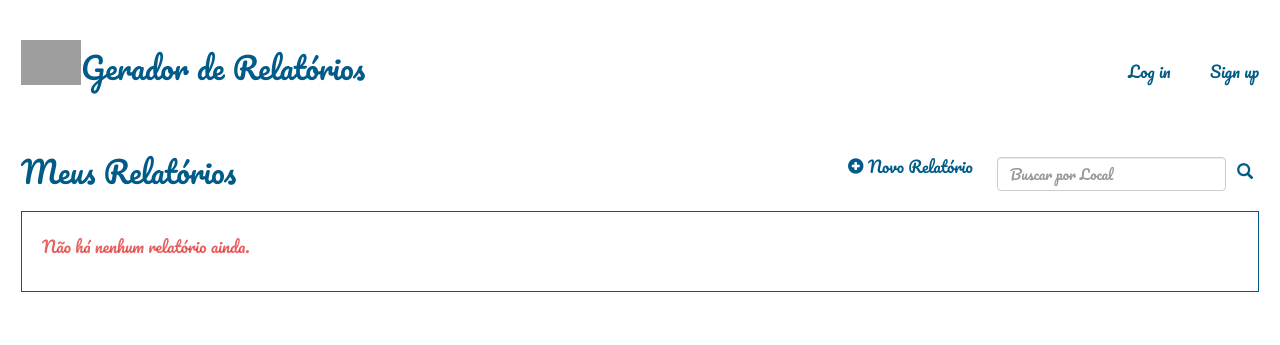
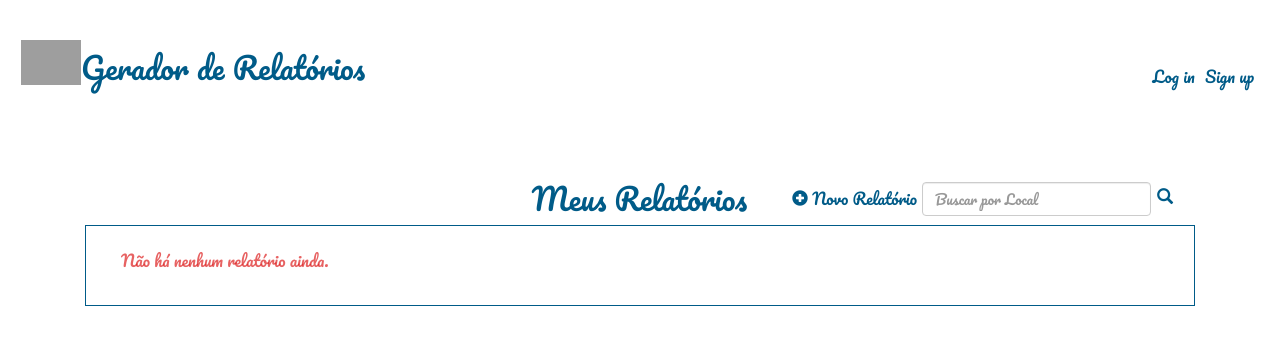
Before and after one commit to fpcoutinho/gerador, a Django app: template relatorio/templates/relatorio/relatorio_list.html in a window 1280 px wide. Shown: the top 345 px of the page. Run offline with Django 3.2, Linux system fonts and the light colour scheme; the template is opened without the code that fills it, so the values that code supplies are empty; some libraries are stand-ins or nearby versions; grey boxes are pictures that could not be loaded.

Commit message:
mobile-responsive. ainda sem nav-bar na direita.

```diff
--- a/assets/styles.css
+++ b/assets/styles.css
@@ -65,13 +65,14 @@ img{
 }
 
 
+
 #relatorios{
     width: 100%;
     display: table;
     border: 1px solid #005b88;
 }
 #relatorio{
-    width: 350px;
+    width: 309px;
     border-radius: 20px;
     float: left;
     box-shadow: -2px 3px #005b88bd;
@@ -81,6 +82,7 @@ img{
 }
 
 #relatorio-visualiza-wrapper{
+    width: 80%;
     display: flex;
     align-items: center;
     justify-content: center;
@@ -88,14 +90,16 @@ img{
 }
 
 #relatorio-visualiza{
-    width: 800px;
     border-radius: 20px;
     align-self: center;
     text-align: center;
     border: 2px solid #005b88;
     margin: 40px;
+    margin-top: 5px;
+    margin-left: auto;
     padding: 30px;
     font-size: 17px;
+    position: relative;
 }
 #relatorio-visualiza p{
     display: table;
@@ -132,7 +136,7 @@ a, a:hover, a:visited, .dropdown-item:visited{
     text-decoration: none;
 }
 
-a:hover, .botao-icon:hover{
+a:hover, #botao-icon:hover{
     color: #0082c4;
 }
 
@@ -159,7 +163,13 @@ nav{
     justify-self: end;
 }
 
-nav li{
+.navbar{
+    margin-bottom: 0px;
+    padding-bottom: 0px;
+    margin-top: 3%;
+}
+
+nav a{
     display: inline-block;
     margin-left: 20px;
 }
@@ -174,19 +184,30 @@ nav li{
     font-family: Pacifico;
     color: #005b88;
     cursor: pointer;
-    size-adjust: 2px;
     border-width: 0;
+    justify-self: start;
     cursor: pointer;
-    padding-left: 15px;
+    padding: 5px;
 }
 
+.navbar-collapse{
+    justify-content: flex-end;
+}
 
 .glyphicon:hover{
     color: #0082c4;
 }
 
+.navbar-brand {
+    margin-left: 0px;
+    font-size: 30px;
+    cursor:default;
+}
+
+
 #meusrelatoriosdiv{
     display: inline-table;
+    text-align: center;
 }
 
 #criaRelatorio{
--- a/relatorio/templates/relatorio/circuito_add.html
+++ b/relatorio/templates/relatorio/circuito_add.html
@@ -7,7 +7,7 @@
                 <span class="glyphicon glyphicon-circle-arrow-left"></span>
             </button>
         Adicionar Circuito</h2>
-        <div id="relatorio-visualiza-wrapper">
+        <div id="relatorio-visualiza-wrapper"  class="container">
             <div id="criaRelatorio">
                 <form class="site-form" action="{% url 'relatorio:addcircuito' rel_id=rel_pai %}" method="post">
                     {% csrf_token %}
--- a/relatorio/templates/relatorio/relatorio_cria.html
+++ b/relatorio/templates/relatorio/relatorio_cria.html
@@ -3,7 +3,7 @@
 
 {% block content %}
         <h2 class="loginheader">Criar Relatório</h2>
-        <div id="relatorio-visualiza-wrapper">
+        <div id="relatorio-visualiza-wrapper"  class="container">
             <div id="criaRelatorio">
                 <form class="site-form" enctype="multipart/form-data" action="{% url 'relatorio:cria' %}" method="post">
                     {% csrf_token %}
--- a/relatorio/templates/relatorio/relatorio_edita.html
+++ b/relatorio/templates/relatorio/relatorio_edita.html
@@ -3,7 +3,7 @@
 
 {% block content %}
         <h2 class="loginheader"><button id="botao-icon" onclick="history.back()">Relatório</button></h2>
-        <div id="relatorio-visualiza-wrapper">
+        <div id="relatorio-visualiza-wrapper"  class="container">
         <div id="criaRelatorio">
                 <form class="site-form" enctype="multipart/form-data" action="" method="post">
                         {% csrf_token %}
--- a/relatorio/templates/relatorio/relatorio_list.html
+++ b/relatorio/templates/relatorio/relatorio_list.html
@@ -1,27 +1,35 @@
 {% extends 'base_layout.html'%}
 
 {% block content %}
-    <header>
-        <div id="meusrelatoriosdiv">
-            <h2>Meus Relatórios</h2>
-        </div>
-        <nav>
-            <li>
-                <a id="botao-icon" href="{% url 'relatorio:cria' %}">
+
+    <div id="relatorios-lista" class="container">
+        <nav class="navbar navbar-expand-lg">
+            <a class="navbar-brand" href="#">Meus Relatórios</a>
+            <button class="navbar-toggler" type="button" data-toggle="collapse" data-target="#navbarSupportedContent" aria-controls="navbarSupportedContent" aria-expanded="false" aria-label="Toggle navigation">
+              <h3><span class="glyphicon glyphicon-menu-hamburger"></span></h3>
+            </button>
+            <div class="collapse navbar-collapse" id="navbarSupportedContent">
+              <ul class="nav justify-content-end">
+                <li class="nav-item active">
+                    <a id="botao-icon" class="nav-link" href="{% url 'relatorio:cria' %}">
                         <span class="glyphicon glyphicon-plus-sign"></span>
                         Novo Relatório
                     </a>
                 </li>
-            <li>
-                <form method=POST action="{% url 'home' %}" class="form-inline">
+                <li class="nav-item active">
+                  <form method=POST action="{% url 'home' %}" class="form-inline my-2 my-lg-0">
                     {% csrf_token %}
-                    <input class="form-control me-2" type="search" placeholder="Buscar por Local" aria-label="Search" name="busca">
-                    <button class="btn-outline-secondary" id="searchbutton" type="submit"><span class="glyphicon glyphicon-search"></span></button>
+                    <input class="form-control mr-sm-2" type="search" placeholder="Buscar por Local" aria-label="Search" name="busca">
+                    <button class="btn-outline-secondary" id="searchbutton" type="submit"><i class="glyphicon glyphicon-search"></i></button>
                   </form>
                 </li>
+              </ul>
+
+            </div>
           </nav>
-    </header>
-    <div id="relatorios">
+
+
+    <div id="relatorios"  class="container">
         {% if not relatorios %}
             {% if busca %}
                 <br>
@@ -44,4 +52,6 @@
             {% endfor %}
         {% endif %}
         </div>
+    </div>
+</div>
 {% endblock %}
--- a/templates/base_layout.html
+++ b/templates/base_layout.html
@@ -20,8 +20,6 @@
         <nav>
             <ul style="margin: 40px 0 0 0;">
                 {% if user.is_authenticated %}
-
-                <li>
                     <div class="dropdown">
                         <span class="glyphicon glyphicon-user"></span> Bem-vindo, {{ user }}
 
@@ -36,11 +34,9 @@
                                 </form>
                         </div>
                       </div>
-
-                </li>
                 {% else %}
-                    <li><a id="botao-icon" href="{% url 'accounts:login' %}">Log in</a></li>
-                    <li><a id="botao-icon" href="{% url 'accounts:signup' %}">Sign up</a></li>
+                    <a id="botao-icon" href="{% url 'accounts:login' %}">Log in</a>
+                    <a id="botao-icon" href="{% url 'accounts:signup' %}">Sign up</a>
                 {% endif %}
             </ul>
 
```
Also changed, not shown: relatorio/templates/relatorio/relatorio_externas_visualiza.html (+16 -18 lines), relatorio/templates/relatorio/relatorio_planejamento_visualiza.html (+16 -18 lines), relatorio/templates/relatorio/relatorio_qualitativas_visualiza.html (+16 -18 lines), relatorio/templates/relatorio/relatorio_quantitativas_visualiza.html (+16 -18 lines), relatorio/templates/relatorio/relatorio_visualiza.html (+33 -26 lines), db.sqlite3. Lines whose indentation alone changed are shown as unchanged.
